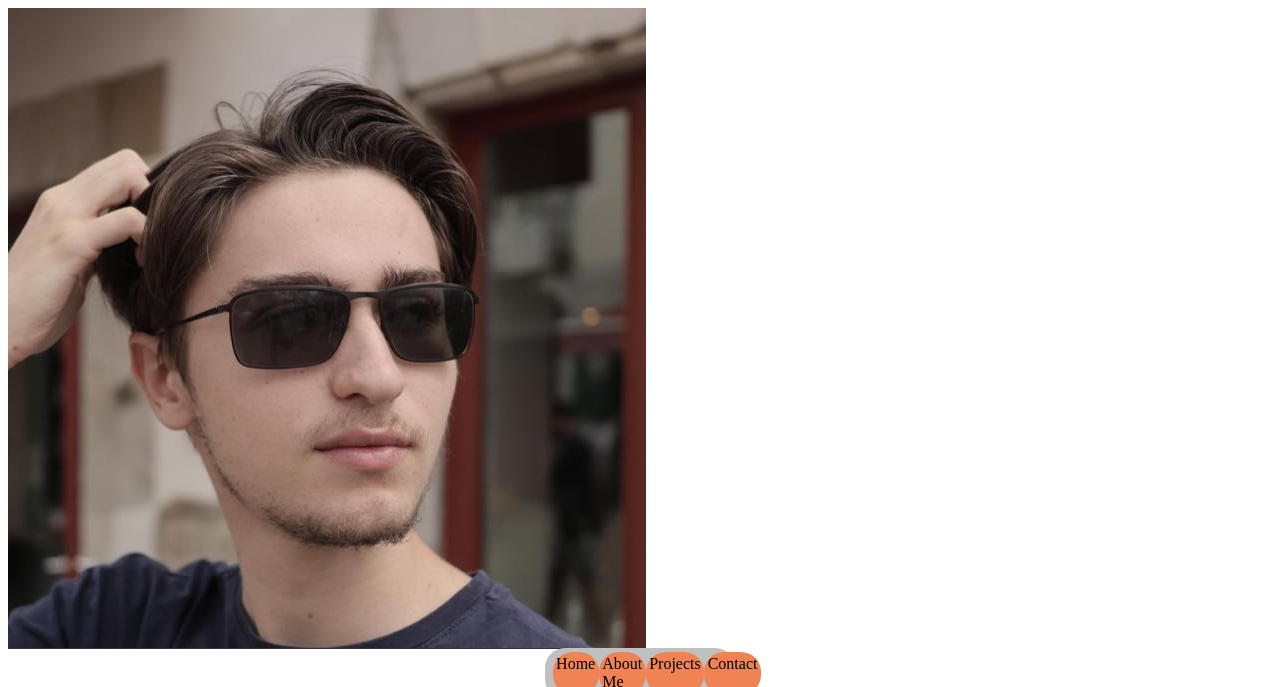
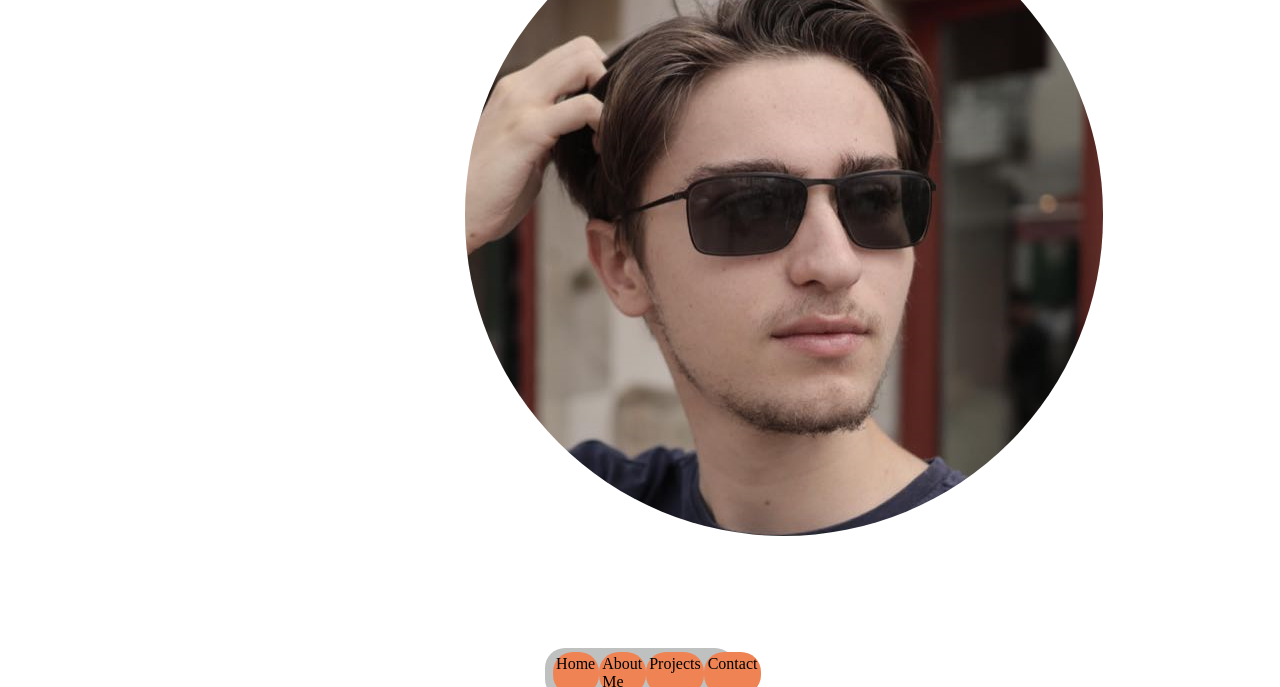
Before and after one commit to Krackmou/Portfolio, a website: page index.html in a window 1280 px wide. Shown: the part 113-800 px from the top of the page. Drawn offline with Linux system fonts and the light colour scheme.

Commit message:
pause pour aller manger

```diff
--- a/index.html
+++ b/index.html
@@ -17,7 +17,7 @@
                 <h1>Alexandre DURAND</h1>
                 <h3>Software-engineering student</h3>
             </div>
-            <img src="./styles/pdp alex 2.png" alt="Alexandre's profil picture">
+            <img src="./styles/pdp alex 2.png" alt="Alexandre's profil picture" id="pdp">
         </header>
     </body>
 </html>
--- a/scss/styles.scss
+++ b/scss/styles.scss
@@ -24,3 +24,12 @@ nav{
     padding: 2%;
     border-radius: 20px;
 }
+
+header{
+    display: flex;
+    justify-content: center;
+}
+
+#pdp{
+    border-radius: 400px;
+}
```
Also changed, not shown: styles/styles.css.
